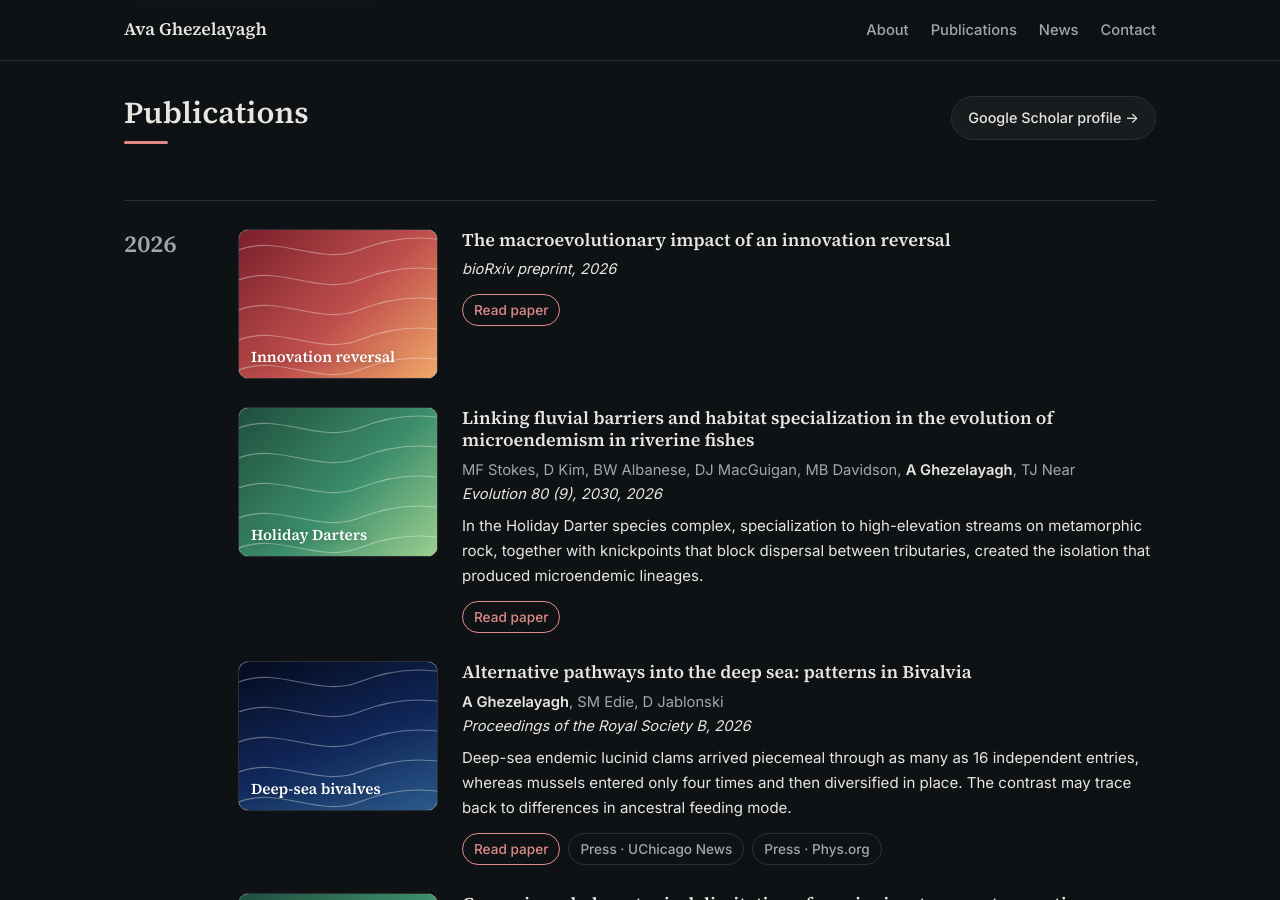
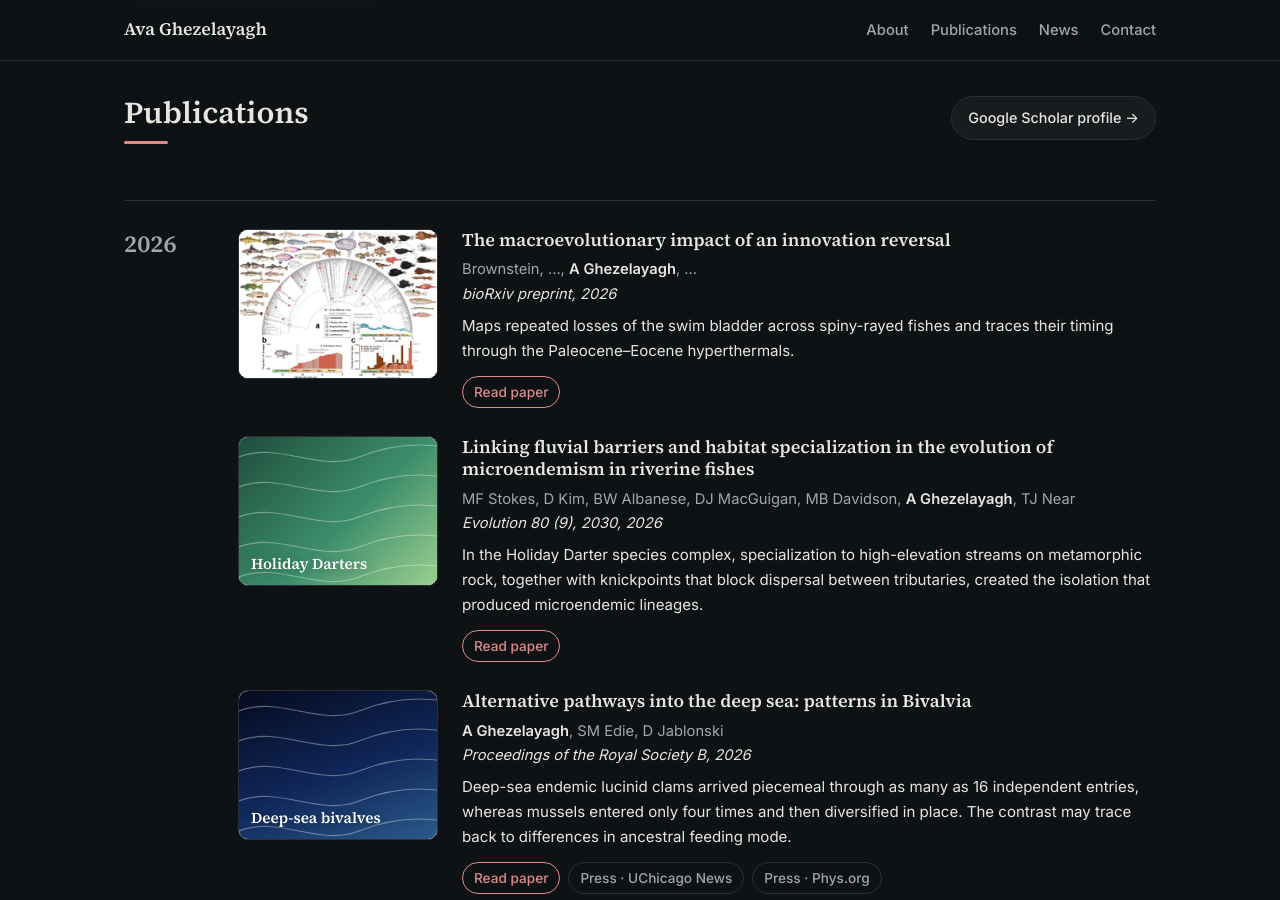
Before and after one commit to avaghezelayagh/avaghezelayagh.github.io, a Jekyll site: the page built from _pages/about.md, in a window 1280 px wide and 900 px high, scrolled down 808 px. Built offline with Jekyll 4.4.1, drawn with Linux system fonts in a browser that asks for light colours.

Commit message:
Add figure thumbnails for five publications
Cropped key figures from the open-access versions (bioRxiv / PMC author
manuscripts) into images/pubs/ and linked them from _data/publications.yml.
Also fills in the innovation-reversal preprint's lead author and summary.

Co-Authored-By: Claude Opus 5.5 <noreply@anthropic.com>
Claude-Session: https://claude.ai/code/session_01NavsrmrboujjPYP3hBR3gT

```diff
--- a/_data/publications.yml
+++ b/_data/publications.yml
@@ -14,12 +14,12 @@
 # "A Ghezelayagh" is bolded automatically in the author list.
 
 - title: "The macroevolutionary impact of an innovation reversal"
-  authors: ""
+  authors: "Brownstein, …, A Ghezelayagh, …"
   venue: "bioRxiv preprint"
   year: 2026
   url: "https://doi.org/10.64898/2026.08.25.747124"
-  summary: ""
-  image: ""
+  summary: "Maps repeated losses of the swim bladder across spiny-rayed fishes and traces their timing through the Paleocene–Eocene hyperthermals."
+  image: "/images/pubs/innovation-reversal.jpg"
   cover: "Innovation reversal"
   tone: reef
 
@@ -65,7 +65,7 @@
   url: "https://www.cell.com/current-biology/fulltext/S0960-9822(24)01593-8"
   free_url: "https://pmc.ncbi.nlm.nih.gov/articles/PMC13273766/"
   summary: "Genomic and morphological evidence shows that the Snail Darter, the fish at the centre of a landmark 1970s Endangered Species Act fight over the Tellico Dam, is a population of the Stargazing Darter rather than a distinct species."
-  image: ""
+  image: "/images/pubs/snail-darter.jpg"
   cover: "The Snail Darter"
   tone: river
   press:
@@ -81,7 +81,7 @@
   url: "https://www.cell.com/current-biology/abstract/S0960-9822(24)00576-1"
   free_url: "https://www.biorxiv.org/content/10.1101/2024.01.12.575380.full"
   summary: "Anglerfishes moved into the midnight zone 50–35 million years ago, during a period of global warming. Sexual parasitism, size dimorphism and the loss of adaptive immunity worked together to fuel their radiation."
-  image: ""
+  image: "/images/pubs/anglerfishes.jpg"
   cover: "Deep-sea anglerfishes"
   tone: deep
   press:
@@ -115,7 +115,7 @@
   url: "https://www.nature.com/articles/s41559-022-01801-3"
   free_url: "https://www.biorxiv.org/content/10.1101/2021.07.12.452083.full"
   summary: "A time-calibrated phylogeny built from ultraconserved elements and sampling 91% of acanthomorph families shows that the major lineages arose before the K–Pg extinction, but their body shapes expanded long afterward."
-  image: "https://media.springernature.com/lw1200/springer-static/image/art%3A10.1038%2Fs41559-022-01801-3/MediaObjects/41559_2022_1801_Fig3_HTML.png"
+  image: "/images/pubs/spiny-rayed-fishes.jpg"
   cover: "Spiny-rayed fishes"
   tone: reef
 
@@ -126,6 +126,6 @@
   url: "https://academic.oup.com/sysbio/article/71/1/78/6294320"
   free_url: "https://pmc.ncbi.nlm.nih.gov/articles/PMC9034337/"
   summary: "1,288 ultraconserved element loci across 293 species reveal that Neotropical characoid fishes reached their exceptional richness through accelerated recent diversification."
-  image: "/files/accelerated_resize.png"
+  image: "/images/pubs/characoid-fishes.jpg"
   cover: "Characoid fishes"
   tone: ocean
```
Also changed, not shown: images/pubs/anglerfishes.jpg (added), images/pubs/characoid-fishes.jpg (added), images/pubs/innovation-reversal.jpg (added), images/pubs/snail-darter.jpg (added), images/pubs/spiny-rayed-fishes.jpg (added).
